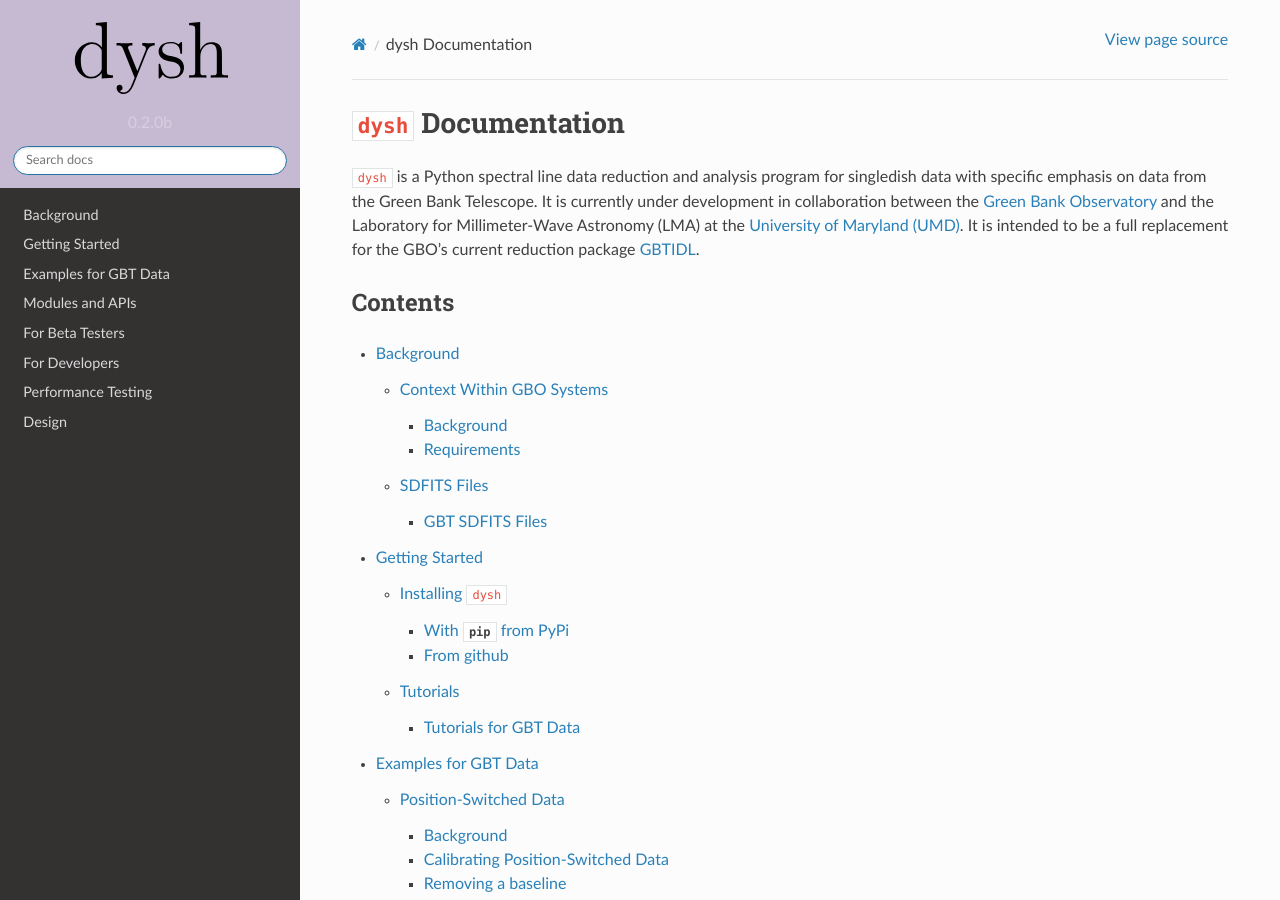
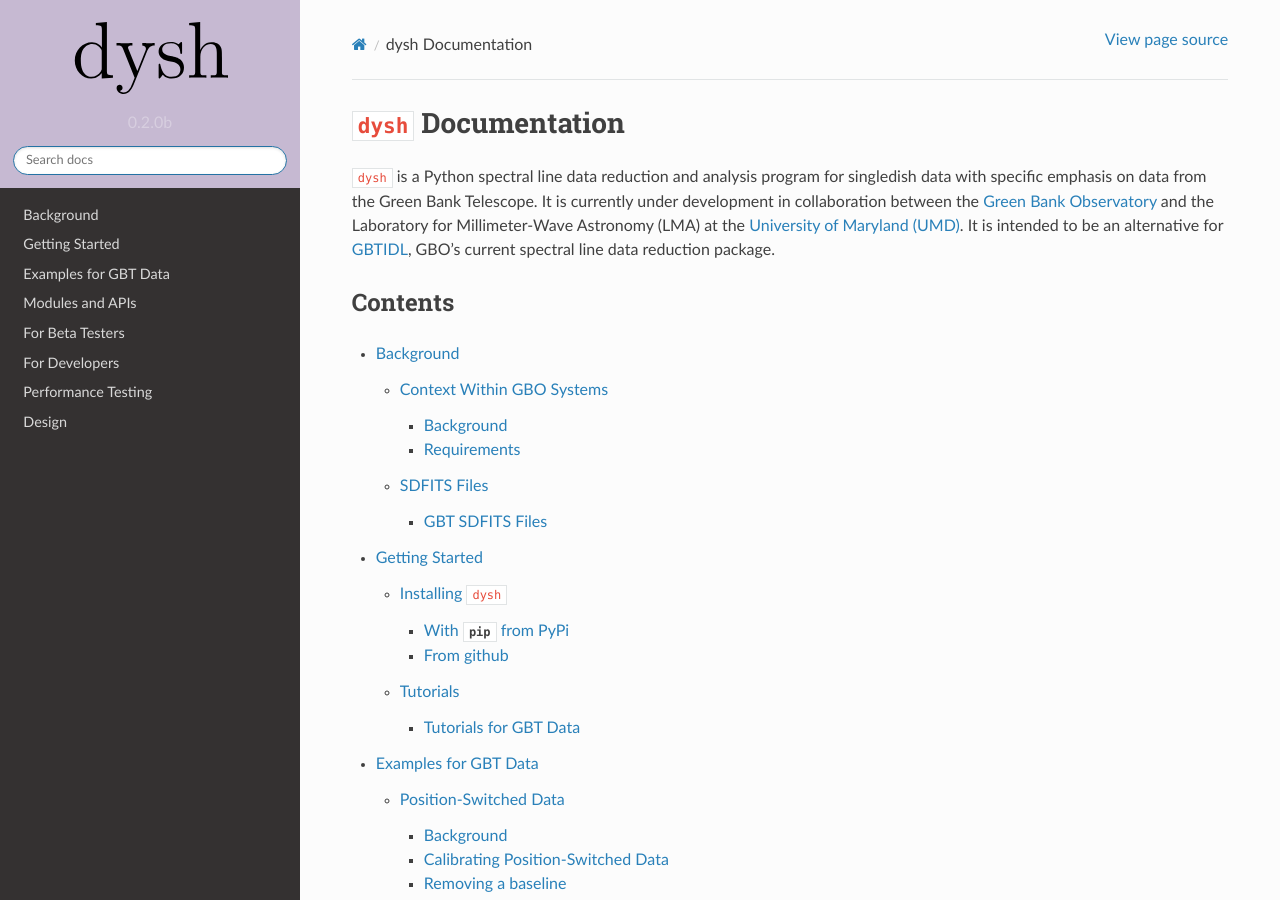
Before and after one commit to GreenBankObservatory/dysh, a Sphinx documentation site: the page built from docs/source/index.rst, in a window 1280 px wide and 900 px high. Built offline with Sphinx 7.4.7 and the Read the Docs theme 2.0.0, drawn with Linux system fonts in a browser that asks for light colours.

Commit message:
Updated intro paragraph to reflect that dysh will not replace GBTIDL

```diff
--- a/docs/source/index.rst
+++ b/docs/source/index.rst
@@ -6,7 +6,7 @@
 `Green Bank Observatory <https:/greenbankobservatory.org>`_
 and the Laboratory for Millimeter-Wave Astronomy (LMA)
 at the `University of Maryland (UMD) <https://www.astro.umd.edu>`_.
-It is intended to be a full replacement for the GBO's current reduction package `GBTIDL <https://www.gb.nrao.edu/GBT/DA/gbtidl/users_guide/>`_.
+It is intended to be an alternative for `GBTIDL <https://www.gb.nrao.edu/GBT/DA/gbtidl/users_guide/>`_, GBO's current spectral line data reduction package.
 
 Contents
 ===============
```
